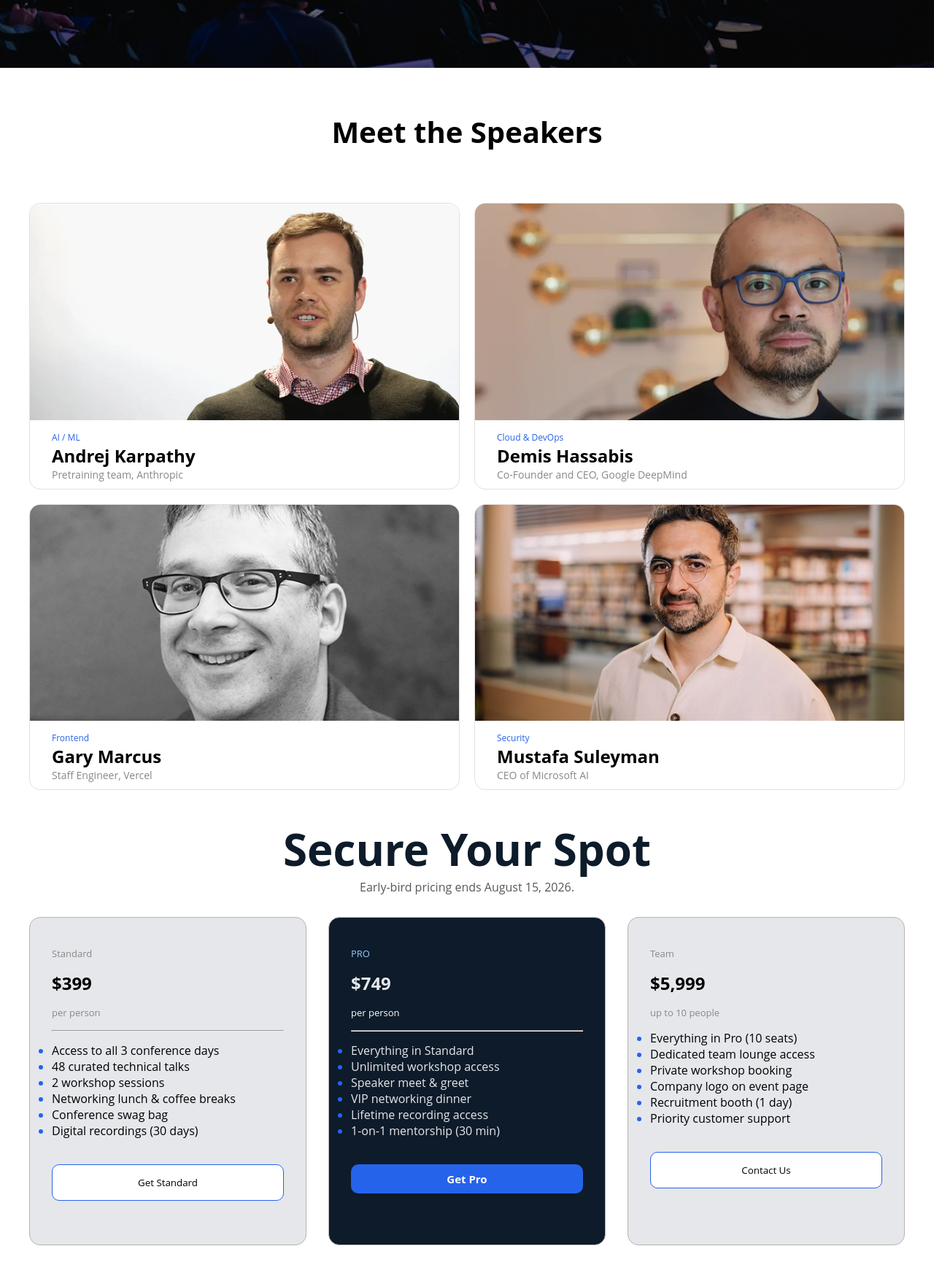
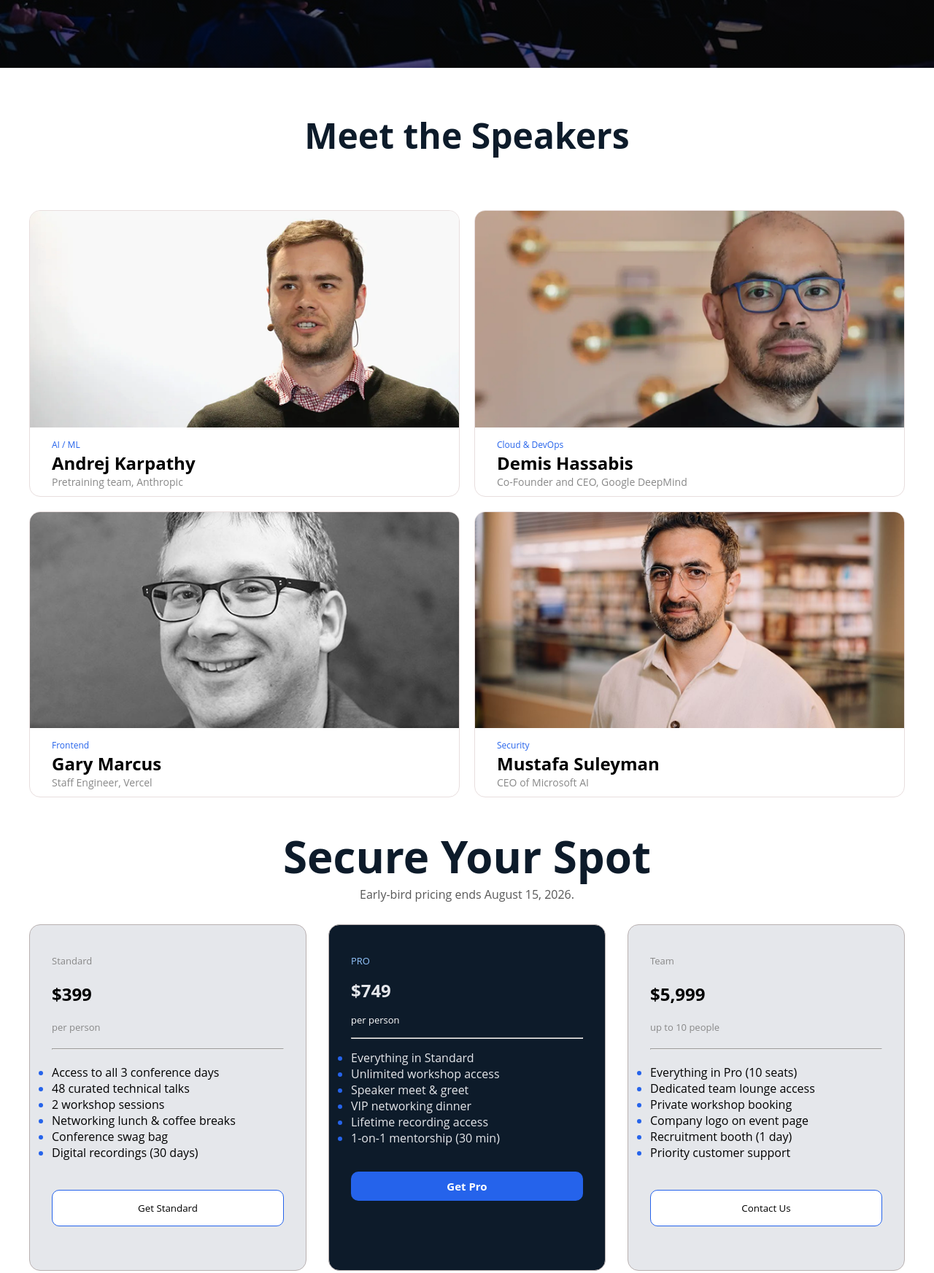
Before and after one commit to swagata-ahona/B14-A01-DevConf-2026, a plain HTML site: page index.html in a window 1280 px wide. Shown: the part 696-2441 px from the top of the page at 73% size. Drawn offline with Linux system fonts and the light colour scheme.

Commit message:
vul tik korlam

```diff
--- a/index.html
+++ b/index.html
@@ -113,7 +113,7 @@
             <div class="card-one">
                 <p>Team</p>
                 <h2>$5,999</h2>
-                <p>up to 10 people</p>
+                <p>up to 10 people</p><hr>
                 <ul>
                     <li>Everything in Pro (10 seats)</li>
                     <li>Dedicated team lounge access</li>
--- a/style.css
+++ b/style.css
@@ -74,6 +74,7 @@
 .header-area-content p{
     font-size: 20px;
     text-align: center;
+    font-size: small;
 }
 .button-coustomize{
     margin-top: 300px;
@@ -86,7 +87,8 @@
 .spekar-area-head{
     text-align: center;
     padding: 30px;
-    font-size: 40px;
+    font-size: 48px;
+    color: #0D1B2A;
 
 }
 .spekar-area{
@@ -146,7 +148,7 @@
     text-align: left;
     display: flex;
     flex-direction: column;
-    gap: 15px;
+    gap: 20px;
 }
 .card-one p{
     color: #888888;
```
